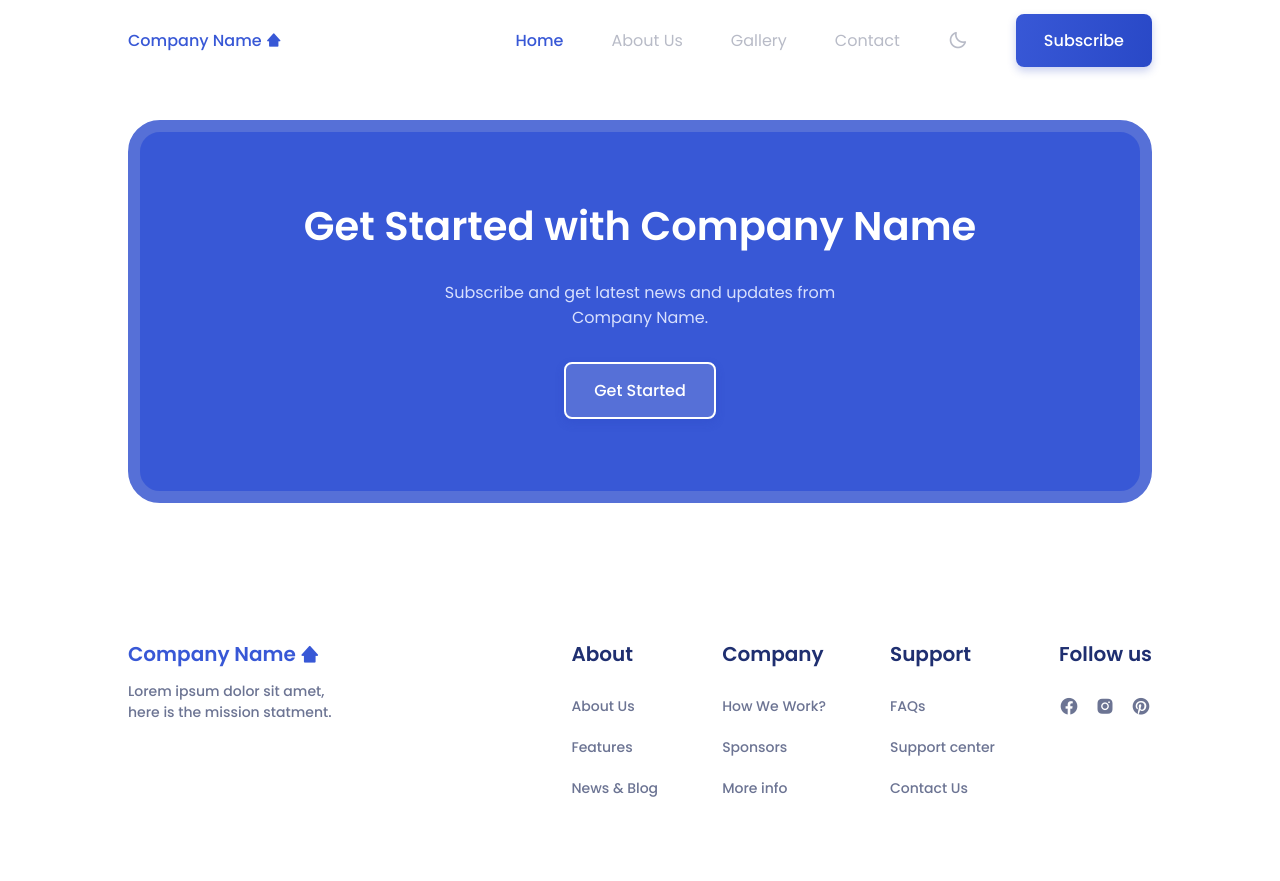
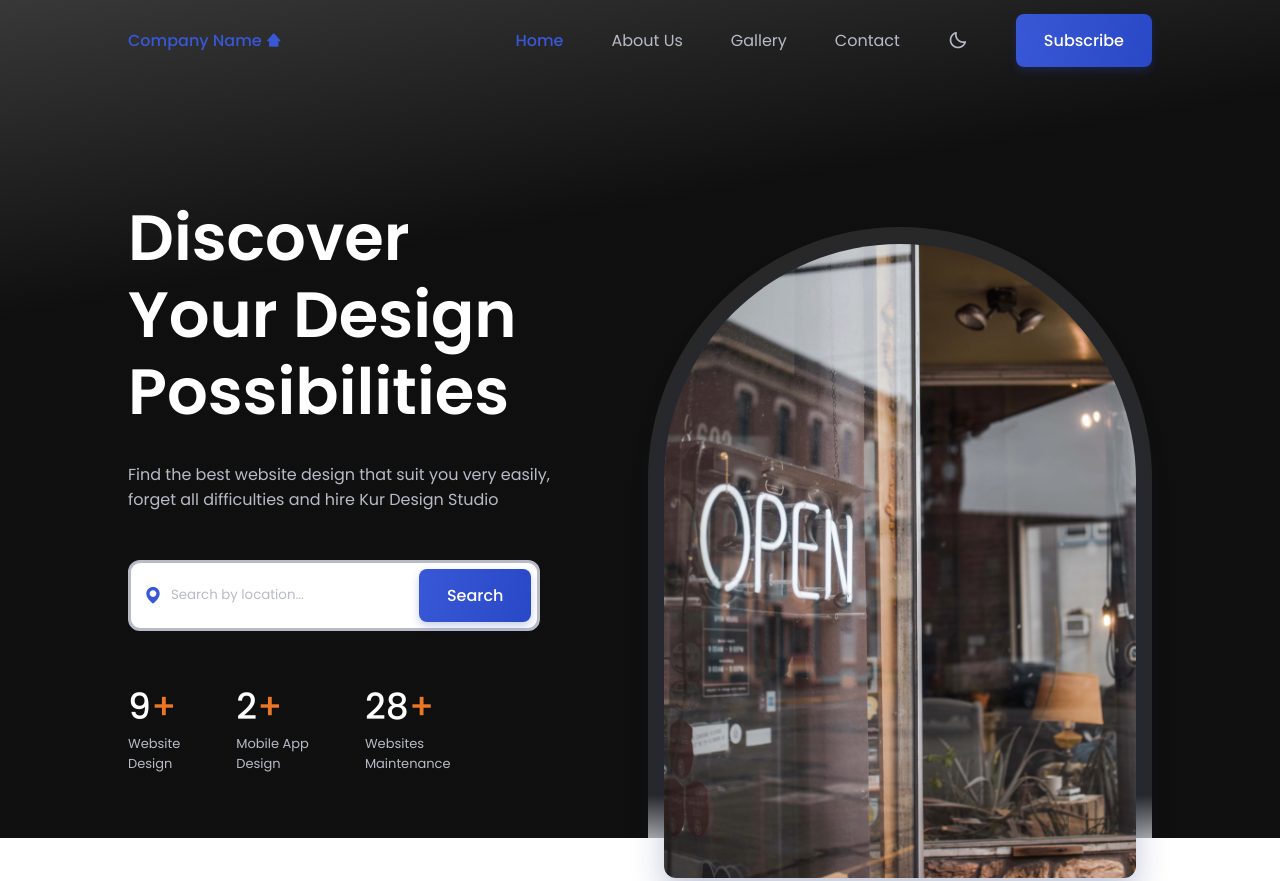
Before and after one commit to benahink/basic-web-temp, a plain HTML site: page index.html in a window 1280 px wide. Shown: the top 881 px of the page. Drawn offline with nearby package versions, Linux system fonts and the light colour scheme; a script that the page names is missing.

Commit message:
added home page

```diff
--- a/index.html
+++ b/index.html
@@ -64,6 +64,65 @@
 
         <!--==================== MAIN ====================-->
         <main class="main">
+            <!--==================== HOME ====================-->
+            <section class="home section" id="home">
+                <div class="home__container container grid">
+                    <div class="home__data">
+                        <h1 class="home__title">
+                            Discover <br> Your Design <br> Possibilities
+                        </h1>
+                        <p class="home__description">
+                            Find the best website design that suit you very easily,
+                            forget all difficulties and hire Kur Design Studio
+                        </p>
+
+                        <form action="" class="home__search">
+                            <i class='bx bxs-map'></i>
+                            <input type="search" placeholder="Search by location..." class="home__search-input">
+                            <button class="button">
+                                Search
+                            </button>
+                        </form>
+
+                        <div class="home__value">
+                            <div>
+                                <h1 class="home__value-number">
+                                    9<span>+</span>
+                                </h1>
+                                <span class="home__value-description">
+                                    Website <br> Design
+                                </span>
+                            </div>
+
+                            <div>
+                                <h1 class="home__value-number">
+                                    2<span>+</span>
+                                </h1>
+                                <span class="home__value-description">
+                                    Mobile App <br> Design
+                                </span>
+                            </div>
+
+                            <div>
+                                <h1 class="home__value-number">
+                                    28<span>+</span>
+                                </h1>
+                                <span class="home__value-description">
+                                    Websites <br> Maintenance
+                                </span>
+                            </div>
+                        </div>
+                    </div>
+
+                    <div class="home__images">
+                        <div class="home__orbe"></div>
+
+                        <div class="home__img">
+                            <img src="assets/img/home.jpg" alt="">
+                        </div>
+                    </div>
+                </div>
+            </section>
             <!--==================== SUBSCRIBE ====================-->
             <section class="subscribe section">
                 <div class="subscribe__container container">
```
Also changed, not shown: assets/img/home.jpg (added).
